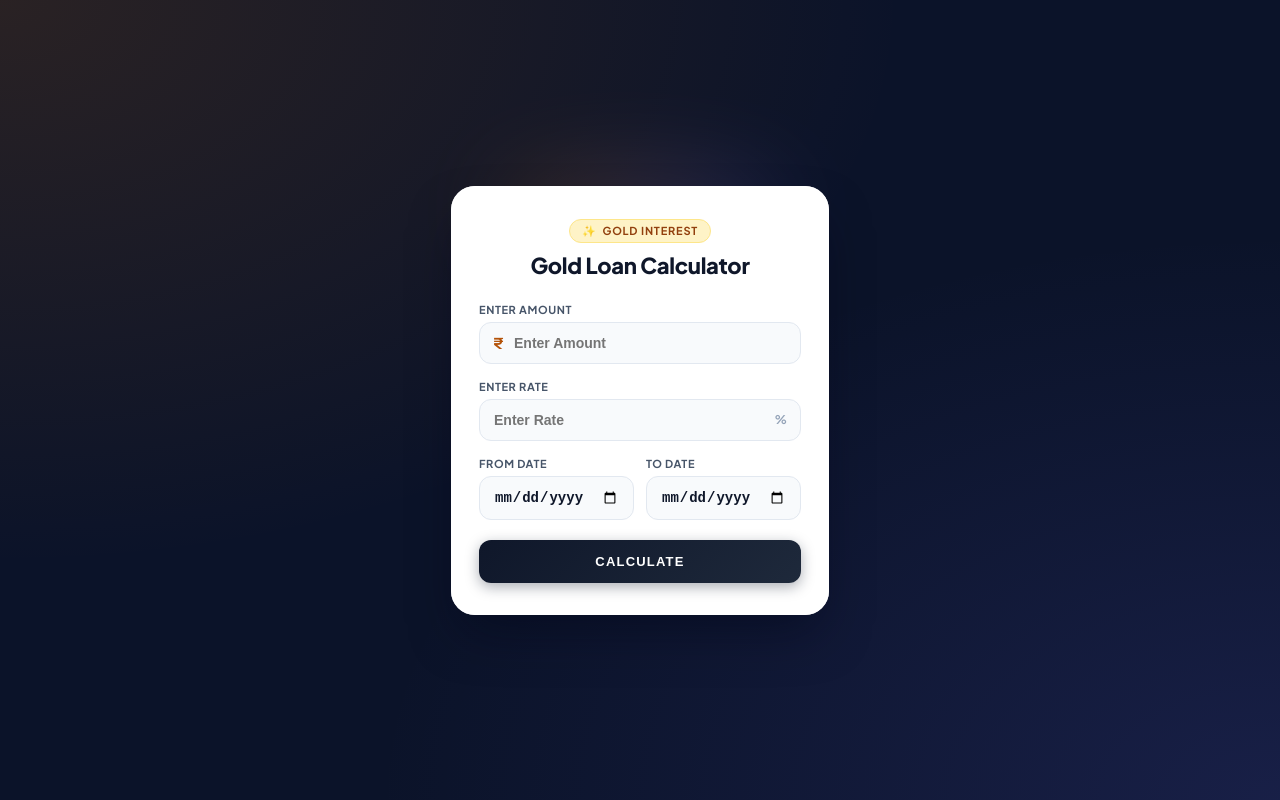
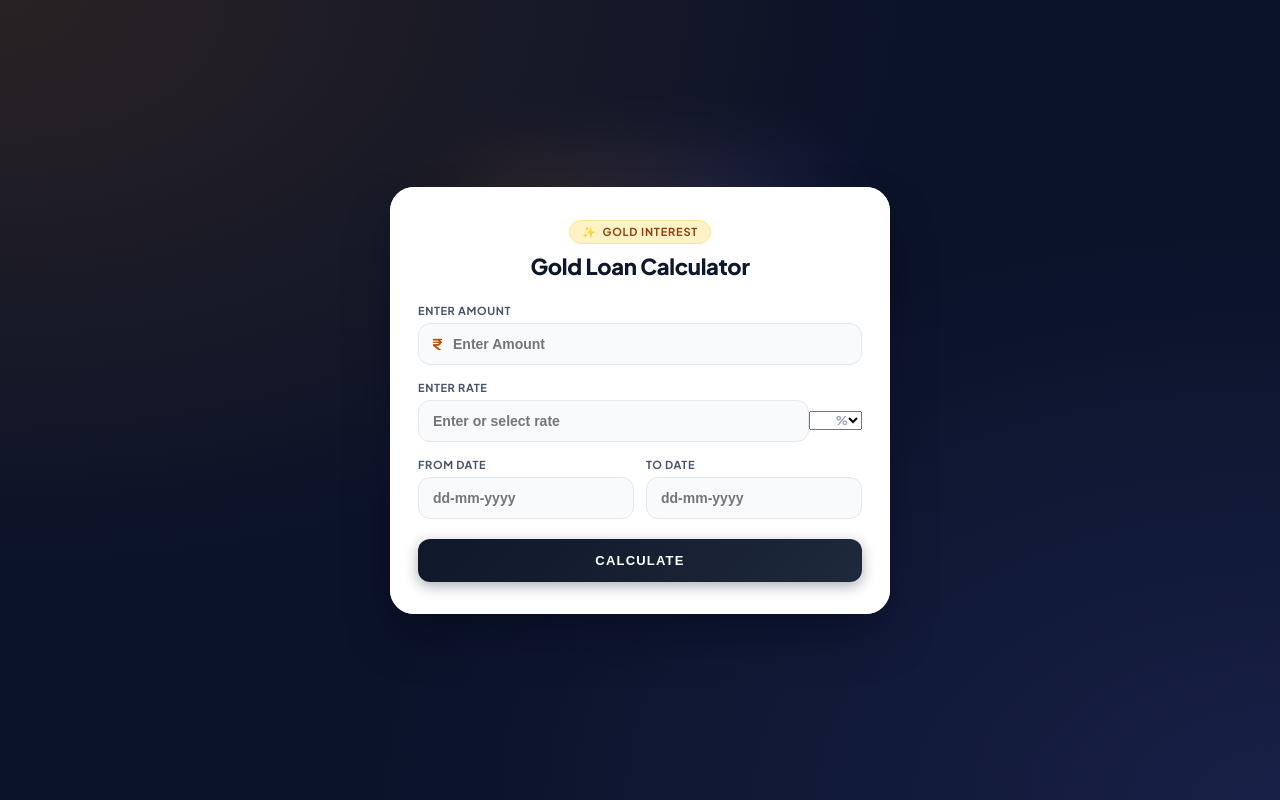
Before and after one commit to nithinmanoj191816/gold-loan-calculator, a React (Vite) app: page / in a window 1280 px wide. Built offline with nearby package versions, Linux system fonts and the light colour scheme.

Commit message:
Update App.tsx

```diff
--- a/src/App.tsx
+++ b/src/App.tsx
@@ -24,6 +24,18 @@ export default function App() {
   const [toDate, setToDate] = useState<string>('');
   const [summary, setSummary] = useState<CalcSummary | null>(null);
 
+  const predefinedRates = ['0.5', '1', '1.5', '2', '2.5', '3', '3.5', '4', '4.5', '5'];
+
+  // Helper to convert internal ISO date (YYYY-MM-DD) to display format (DD-MM-YYYY)
+  const formatDisplayDate = (isoString: string) => {
+    if (!isoString) return '';
+    const parts = isoString.split('-');
+    if (parts.length !== 3) return isoString;
+    const [y, m, d] = parts;
+    return `${d}-${m}-${y}`;
+  };
+
+  // EXACT UNTOUCHED CALCULATION LOGIC
   const handleCalculate = (e: React.FormEvent) => {
     e.preventDefault();
     const p = parseFloat(principalStr);
@@ -136,37 +148,92 @@ export default function App() {
               <input
                 type="number"
                 step="any"
+                list="rate-options"
                 value={rateStr}
                 onChange={(e) => setRateStr(e.target.value)}
                 className="styled-input has-suffix"
-                placeholder="Enter Rate"
+                placeholder="Enter or select rate"
                 required
               />
-              <span className="input-suffix">% </span>
+              <datalist id="rate-options">
+                {predefinedRates.map((r) => (
+                  <option key={r} value={r} />
+                ))}
+              </datalist>
+              <select
+                className="rate-select-overlay"
+                value={predefinedRates.includes(rateStr) ? rateStr : ''}
+                onChange={(e) => setRateStr(e.target.value)}
+                aria-label="Select Rate"
+              >
+                <option value="" disabled hidden></option>
+                {predefinedRates.map((r) => (
+                  <option key={r} value={r}>
+                    {r}%
+                  </option>
+                ))}
+              </select>
+              <span className="input-suffix">%</span>
             </div>
           </div>
 
           <div className="grid-2">
             <div className="form-group">
-              <label className="form-label">From Date</label>
+              <label className="form-label">FROM DATE</label>
+              <div style={{ position: 'relative', width: '100%' }}>
+                <input
+                  type="text"
+                  readOnly
+                  value={formatDisplayDate(fromDate)}
+                  placeholder="dd-mm-yyyy"
+                  className="styled-input"
+                  style={{ width: '100%', pointerEvents: 'none' }}
+                />
                 <input
                   type="date"
                   value={fromDate}
                   onChange={(e) => setFromDate(e.target.value)}
-                className="styled-input"
+                  style={{
+                    position: 'absolute',
+                    top: 0,
+                    left: 0,
+                    width: '100%',
+                    height: '100%',
+                    opacity: 0,
+                    cursor: 'pointer'
+                  }}
                   required
                 />
               </div>
+            </div>
 
             <div className="form-group">
-              <label className="form-label">To Date</label>
+              <label className="form-label">TO DATE</label>
+              <div style={{ position: 'relative', width: '100%' }}>
+                <input
+                  type="text"
+                  readOnly
+                  value={formatDisplayDate(toDate)}
+                  placeholder="dd-mm-yyyy"
+                  className="styled-input"
+                  style={{ width: '100%', pointerEvents: 'none' }}
+                />
                 <input
                   type="date"
                   value={toDate}
                   onChange={(e) => setToDate(e.target.value)}
-                className="styled-input"
+                  style={{
+                    position: 'absolute',
+                    top: 0,
+                    left: 0,
+                    width: '100%',
+                    height: '100%',
+                    opacity: 0,
+                    cursor: 'pointer'
+                  }}
                   required
                 />
+              </div>
             </div>
           </div>
 
```
Lines whose indentation alone changed are shown as unchanged.
